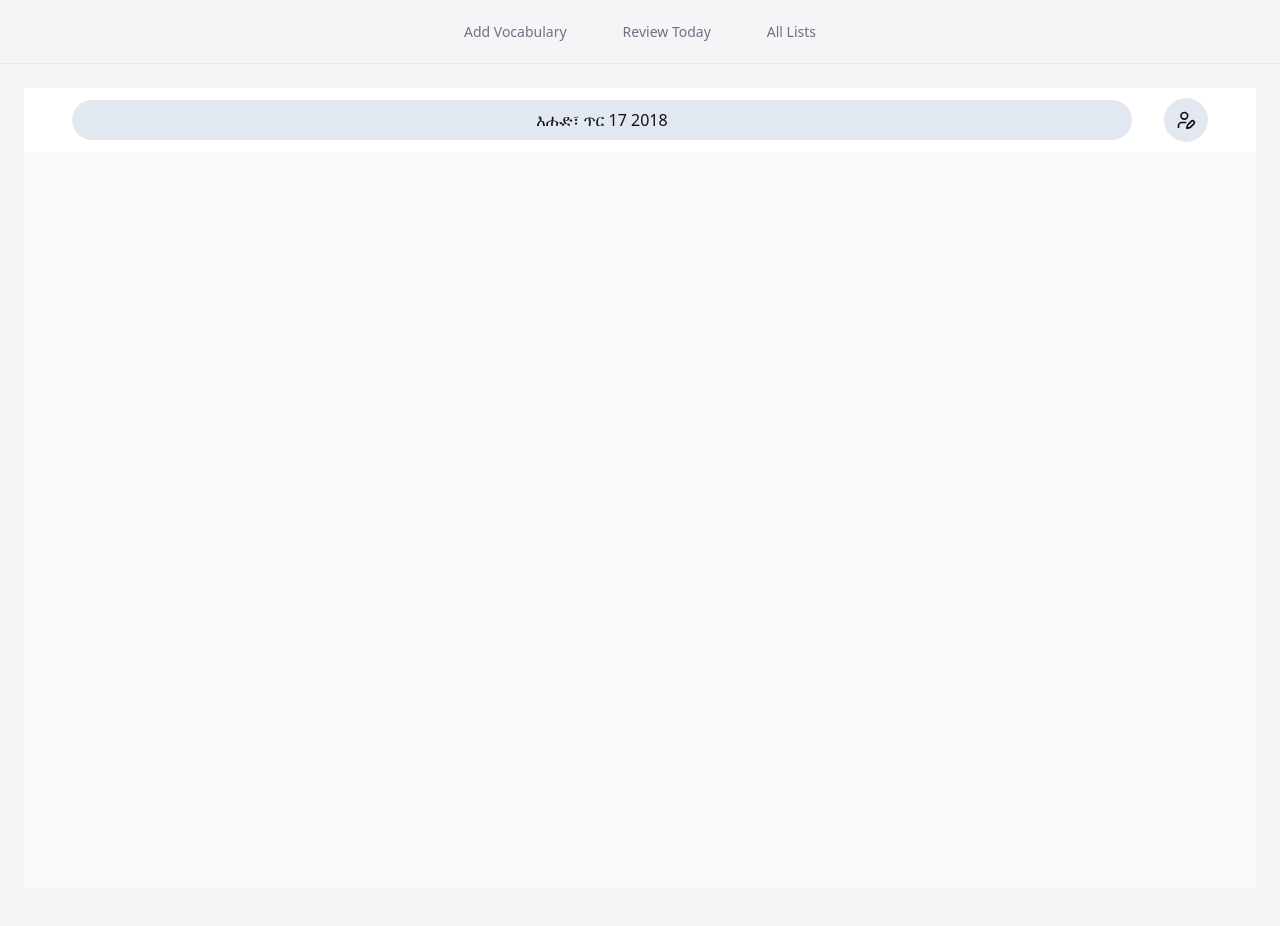
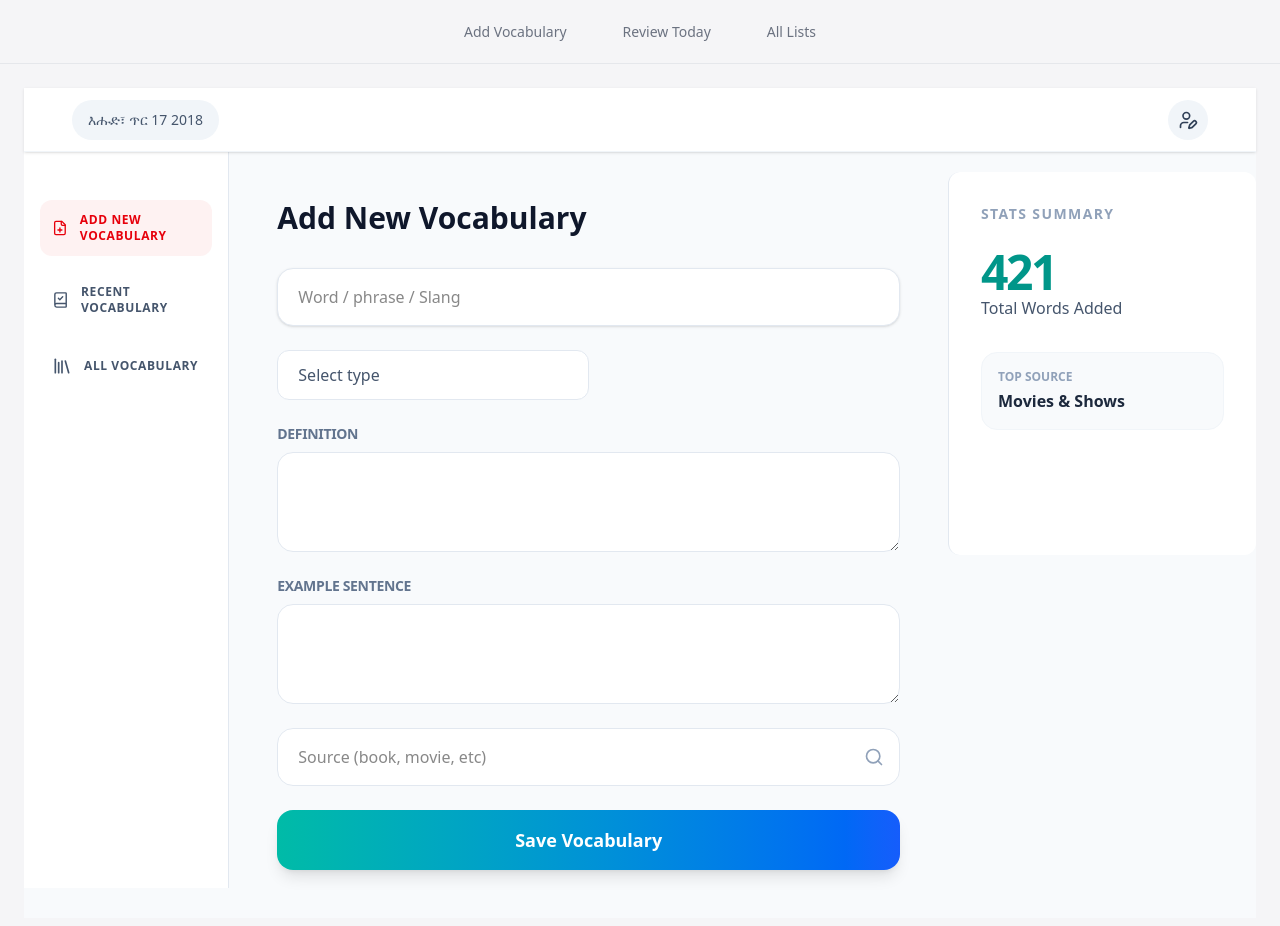
Before and after one commit to Hena-yaris/vocab-review-app, a Next.js app: page /dashboard/vocabulary/add in a window 1280 px wide. Shown: the top 926 px of the page. Built offline with nearby package versions, Linux system fonts and the light colour scheme.

Commit message:
feat: add vocabulary add full page

```diff
--- a/app/dashboard/vocabulary/add/page.tsx
+++ b/app/dashboard/vocabulary/add/page.tsx
@@ -1,26 +1,146 @@
-
-
-import {UserPen} from "lucide-react";
+"use client";
 import formatEthiopianDate from "@/lib/date";
 
 
-export default function AddPage (){
+import { FilePlus, BookCheck, Library, Search,UserPen,CircleArrowLeft } from "lucide-react";
 
-
-
+export default function VocabularyLayout() {
   return (
-    <section className="min-h-screen bg-slate-50 ">
+    <div className="min-h-screen bg-slate-50">
 
       {/* Header */}
-      <header className="flex items-center px-12 justify-between h-16 bg-white">
-        {/* day */}
-        <p className="bg-slate-200  h-10 flex items-center justify-center flex-1 rounded-full mr-8 ">{formatEthiopianDate()}</p>
-        <div className="bg-slate-200 p-3 rounded-full">
-            <UserPen size={20}/>
+      <header className="flex items-center px-4 md:px-12 justify-between h-16 bg-white shadow-sm border-b border-slate-100 sticky top-0 z-50">
+        <div className="flex items-center gap-4 flex-1">
+          <div
+            className="mr-6 lg:hidden cursor-pointer transition-all duration-300
+                hover:scale-110 hover:-translate-x-2 active:scale-95
+                ease-[cubic-bezier(0.34,1.56,0.64,1)]"
+          >
+            <CircleArrowLeft size={30} className="text-teal-500" />
+          </div>
+          <p className="bg-slate-100 px-4 h-10 flex items-center justify-center rounded-full text-sm font-medium text-slate-600 truncate">
+            {formatEthiopianDate()}
+          </p>
+        </div>
+
+        <div className="bg-slate-100 p-2.5 rounded-full hover:bg-slate-200 cursor-pointer transition-colors">
+          <UserPen size={20} className="text-slate-700" />
         </div>
       </header>
 
+      {/* Main Grid Container */}
+      <div className="grid grid-cols-1 md:grid-cols-12 gap-0">
+        {/* 1. SIDEBAR (Left) - Spans 2 of 12 columns */}
+        <aside className="hidden lg:block lg:col-span-2 bg-white border-r border-slate-200 h-[calc(100vh-64px)] sticky top-16">
+          <div className="flex flex-col pt-12 px-4 gap-4">
+            <div className="flex items-center p-3 bg-red-50 text-red-600 rounded-xl cursor-pointer hover:bg-red-100 transition-colors">
+              <FilePlus className="w-5 h-5 mr-3" />
+              <span className="text-xs font-bold uppercase tracking-wider">
+                Add New Vocabulary
+              </span>
+            </div>
+            <div className="flex items-center p-3 text-slate-600 rounded-xl cursor-pointer hover:bg-slate-100 transition-colors">
+              <BookCheck className="w-5 h-5 mr-3" />
+              <span className="text-xs font-bold uppercase tracking-wider">
+                Recent Vocabulary
+              </span>
+            </div>
+            <div className="flex items-center p-3 text-slate-600 rounded-xl cursor-pointer hover:bg-slate-100 transition-colors">
+              <Library className="w-5 h-5 mr-3" />
+              <span className="text-xs font-bold uppercase tracking-wider">
+                All Vocabulary
+              </span>
+            </div>
+          </div>
+        </aside>
 
-    </section>
+        {/* 2. MAIN FORM (Center) - Spans 7 of 12 columns */}
+        <main className="col-span-1 md:col-span-7  p-6 lg:p-12">
+          <div className="max-w-2xl mx-auto">
+            <h2 className="text-3xl font-bold text-slate-900 mb-8">
+              Add New Vocabulary
+            </h2>
+
+            <form className="space-y-6">
+              <div>
+                <input
+                  type="text"
+                  placeholder="Word / phrase / Slang"
+                  className="w-full px-5 py-4 rounded-2xl border border-slate-200 bg-white shadow-sm focus:ring-2 focus:ring-teal-500 outline-none transition-all"
+                />
+              </div>
+
+              <div className="relative">
+                <select className="w-full md:w-1/2 appearance-none px-5 py-3 rounded-xl border border-slate-200 bg-white text-slate-600 font-medium focus:ring-2 focus:ring-teal-500 outline-none">
+                  <option value="" disabled selected>
+                    Select type
+                  </option>
+                  <option value="word">Word</option>
+                  <option value="slang">Slang</option>
+                </select>
+              </div>
+
+              <div className="flex flex-col">
+                <label className="mb-2 text-sm font-bold text-slate-500 uppercase tracking-tight">
+                  Definition
+                </label>
+                <textarea className="w-full p-4 rounded-2xl border border-slate-200 bg-white min-h-25 focus:ring-2 focus:ring-teal-500 outline-none" />
+              </div>
+
+              <div className="flex flex-col">
+                <label className="mb-2 text-sm font-bold text-slate-500 uppercase tracking-tight">
+                  Example Sentence
+                </label>
+                <textarea className="w-full p-4 rounded-2xl border border-slate-200 bg-white min-h-25 focus:ring-2 focus:ring-teal-500 outline-none" />
+              </div>
+
+              <div className="relative">
+                <Search
+                  size={20}
+                  className="absolute right-4 top-1/2 -translate-y-1/2 text-slate-400"
+                />
+                <input
+                  type="text"
+                  placeholder="Source (book, movie, etc)"
+                  className="w-full px-5 py-4 rounded-2xl border border-slate-200 bg-white focus:ring-2 focus:ring-teal-500 outline-none"
+                />
+              </div>
+
+              <button
+                type="submit"
+                className="w-full py-4 bg-linear-to-r from-teal-500 to-blue-600 text-white font-bold text-lg rounded-2xl shadow-lg hover:opacity-90 transition-opacity cursor-pointer"
+              >
+                Save Vocabulary
+              </button>
+            </form>
+          </div>
+        </main>
+
+        {/* 3. STATS (Right) - Spans 3 of 12 columns */}
+        <article className="hidden md:block md:col-span-5 lg:col-span-3  bg-white border-l border-slate-200 p-8 h-1/2 sticky top-24 mt-5 rounded-xl">
+          <h3 className="text-sm font-bold text-slate-400 uppercase tracking-widest mb-6">
+            Stats Summary
+          </h3>
+
+          <div className="space-y-8">
+            <div>
+              <span className="block text-5xl font-black text-teal-600 tracking-tighter">
+                421
+              </span>
+              <p className="text-slate-600 font-medium">Total Words Added</p>
+            </div>
+
+            <div className="p-4 bg-slate-50 rounded-2xl border border-slate-100">
+              <p className="text-xs font-bold text-slate-400 uppercase">
+                Top Source
+              </p>
+              <p className="text-slate-800 font-semibold mt-1">
+                Movies & Shows
+              </p>
+            </div>
+          </div>
+        </article>
+      </div>
+    </div>
   );
 }
```
